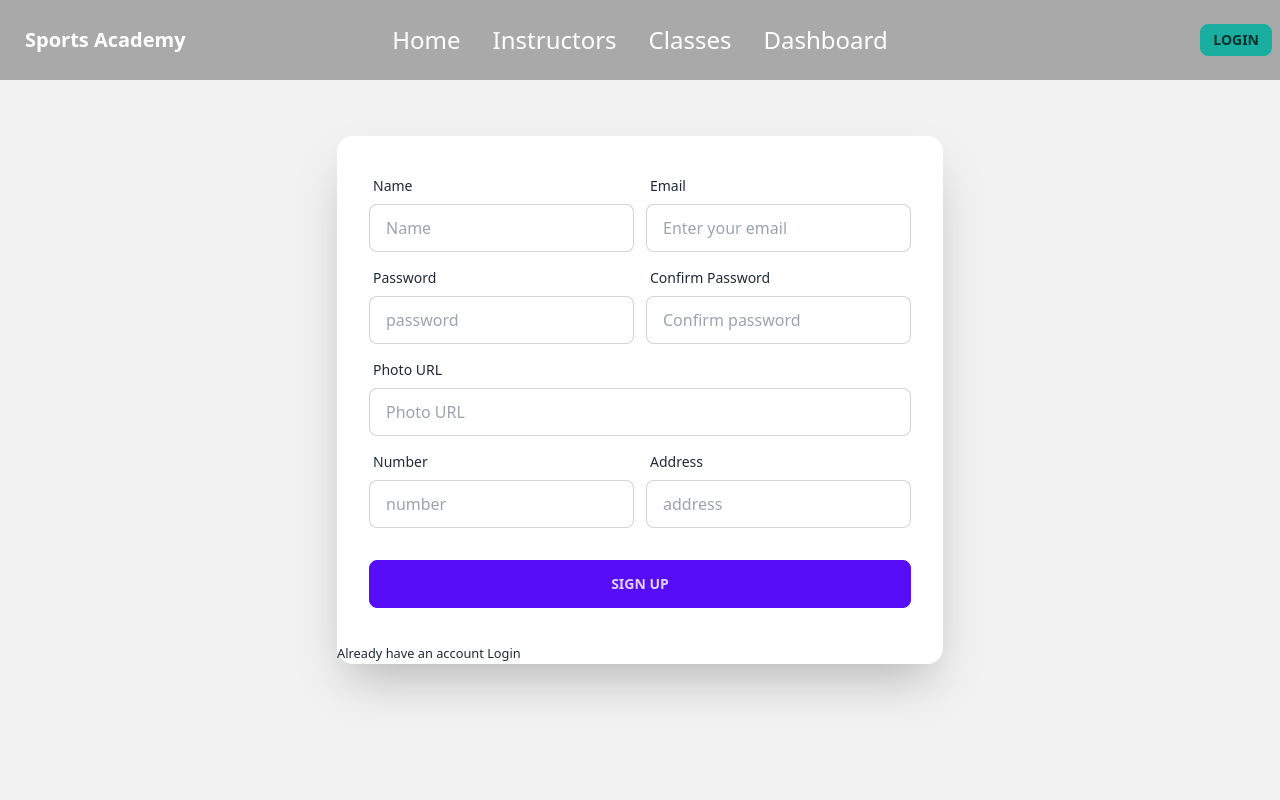
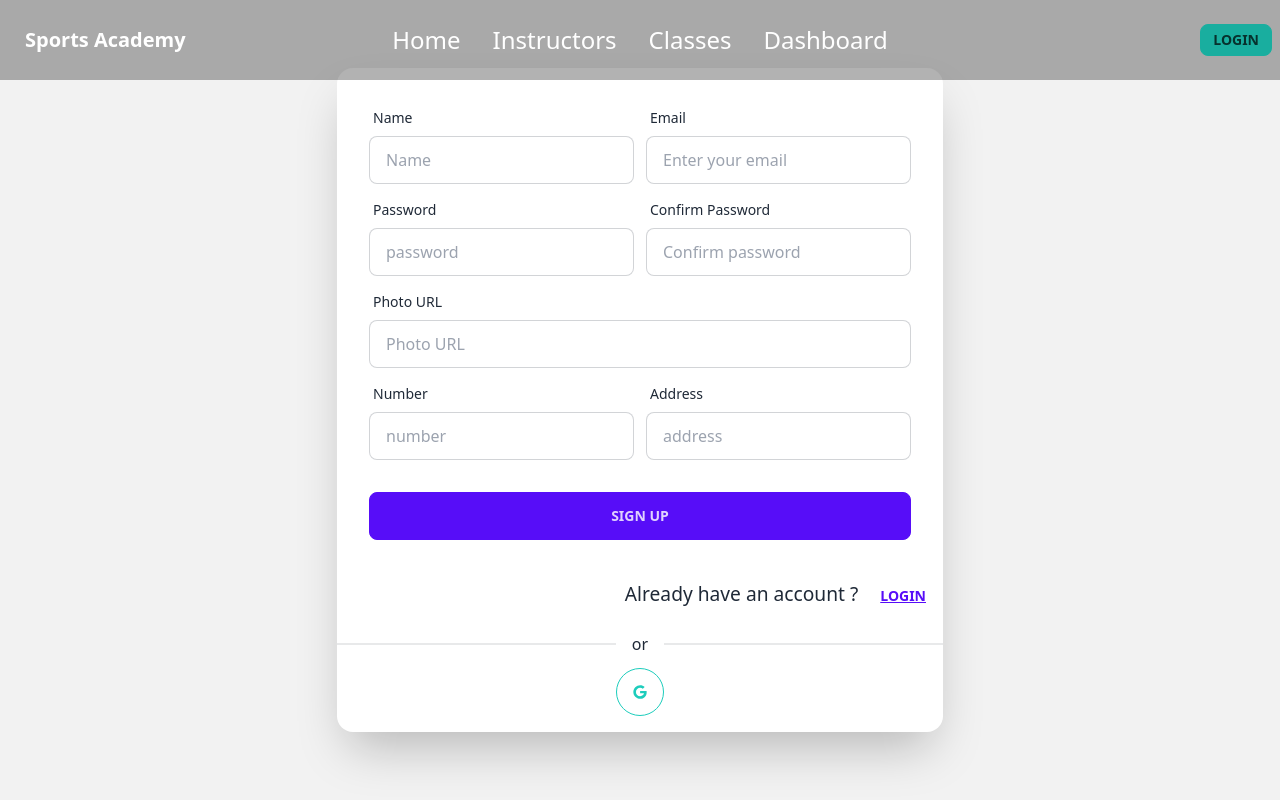
Before and after one commit to johurulHaque/summer-camp-client, a React (Vite) app: page /register in a window 1280 px wide. Built offline with nearby package versions, Linux system fonts and the light colour scheme; no server answers.

Commit message:
login and registration is done

```diff
--- a/package.json
+++ b/package.json
@@ -16,6 +16,7 @@
     "react": "^18.2.0",
     "react-dom": "^18.2.0",
     "react-hook-form": "^7.44.3",
+    "react-icons": "^4.9.0",
     "react-router-dom": "^6.12.0",
     "sort-by": "^1.2.0",
     "sweetalert2": "^11.7.11"
--- a/src/pages/Login/Login.jsx
+++ b/src/pages/Login/Login.jsx
@@ -1,5 +1,6 @@
 import React from "react";
 import { Link } from "react-router-dom";
+import SocialLogin from "./SocialLogin";
 
 const Login = () => {
   // onSubmit={handleLogin}
@@ -60,12 +61,12 @@ const Login = () => {
               />
             </div>
           </form>
-          <p>
+          <p className="text-end text-2xl">
             <small>
-              New Here? <Link to="/register">Create an account</Link>{" "}
+              New Here? <Link to="/register"><button className="btn btn-link"> Register</button></Link>
             </small>
           </p>
-          {/* <SocialLogin></SocialLogin> */}
+          <SocialLogin></SocialLogin>
         </div>
       </div>
     </div>
--- /dev/null
+++ b/src/pages/Login/SocialLogin.jsx
@@ -0,0 +1,46 @@
+import { useContext } from "react";
+import { FaGoogle } from "react-icons/fa";
+
+import { useLocation, useNavigate } from "react-router-dom";
+import { AuthContext } from "../../providers/AuthProvider";
+
+
+const SocialLogin = () => {
+    const { googleSignIn } = useContext(AuthContext);
+    const navigate = useNavigate();
+    const location = useLocation();
+
+    const from = location.state?.from?.pathname || "/";
+
+    const handleGoogleSignIn = () => {
+        googleSignIn()
+            .then(result => {
+                const loggedInUser = result.user;
+                const saveUser = { name: loggedInUser.displayName, email: loggedInUser.email }
+                fetch('http://localhost:5000/users', {
+                    method: 'POST',
+                    headers: {
+                        'content-type': 'application/json'
+                    },
+                    body: JSON.stringify(saveUser)
+                })
+                    .then(res => res.json())
+                    .then(() => {
+                        navigate(from, { replace: true });
+                    })
+            })
+    }
+
+    return (
+        <div>
+            <div className="divider">or</div>
+            <div className="w-full text-center my-4">
+                <button onClick={handleGoogleSignIn} className="btn btn-circle btn-accent btn-outline">
+                    <FaGoogle></FaGoogle>
+                </button>
+            </div>
+        </div>
+    );
+};
+
+export default SocialLogin;
--- a/src/pages/Register/Register.jsx
+++ b/src/pages/Register/Register.jsx
@@ -3,6 +3,7 @@ import { useForm } from "react-hook-form";
 import { Link, useNavigate } from "react-router-dom";
 import { AuthContext } from "../../providers/AuthProvider";
 import Swal from "sweetalert2";
+import SocialLogin from "../Login/SocialLogin";
 const Register = () => {
   const {
     register,
@@ -138,10 +139,6 @@ const Register = () => {
                     type="password"
                     {...register("confirm", {
                       required: true,
-                      //   minLength: 6,
-                      //   maxLength: 20,
-                      //   pattern:
-                      //     /(?=.*[A-Z])(?=.*[!@#$&*])(?=.*[0-9])(?=.*[a-z])/,
                     })}
                     placeholder="Confirm password"
                     className="input input-bordered"
@@ -203,12 +200,12 @@ const Register = () => {
                 {err && <span className="text-red-600">{err}</span>}
               </div>
             </form>
-            <p>
+            <p className="text-end text-2xl">
               <small>
-                Already have an account <Link to="/login">Login</Link>
+                Already have an account ? <Link to="/login"><button className="btn btn-link"> Login</button></Link>
               </small>
             </p>
-            {/* <SocialLogin></SocialLogin> */}
+            <SocialLogin></SocialLogin>
           </div>
         </div>
       </div>
```
Also changed, not shown: 1 other file (tests, documents, lock files or other folders).
